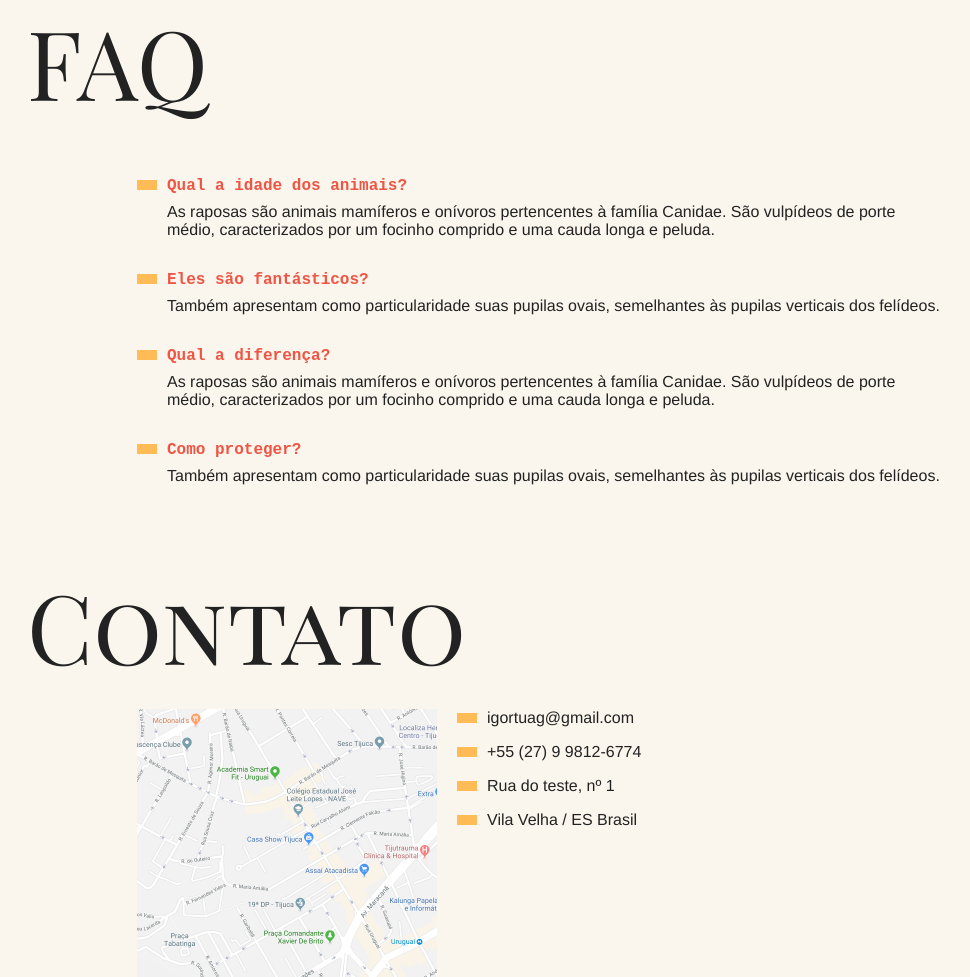
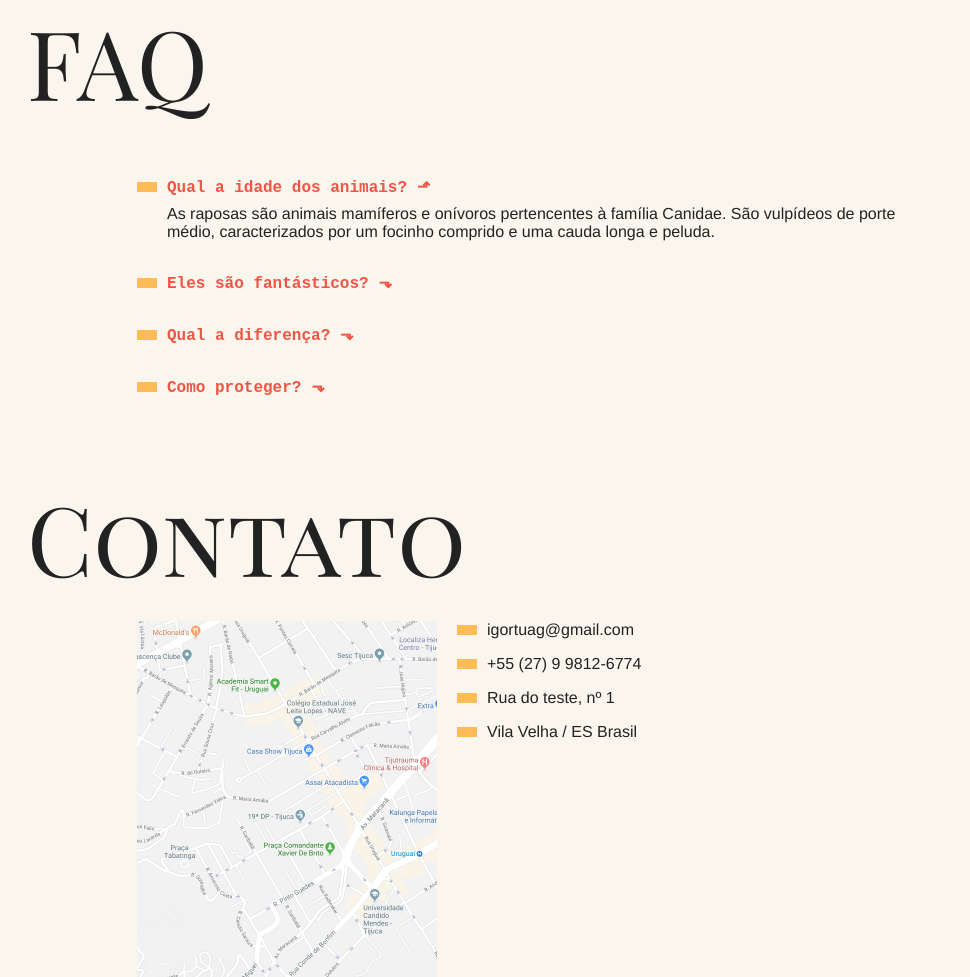
Before and after one commit to igortuag/animais-fantasticos, a plain HTML site: page index.html in a window 1280 px wide. Shown: the part 880-1857 px from the top of the page, without its empty margins (163-1133 px from the left). Drawn offline with Linux system fonts and the light colour scheme.

Commit message:
Accordion list

```diff
--- a/css/style.css
+++ b/css/style.css
@@ -254,3 +254,37 @@ html.textomaior {
     transform: translate3d(0, 0, 0);
   }
 }
+
+.js .js-accordion dt {
+  cursor: pointer;
+}
+
+.js .js-accordion dd {
+  display: none;
+}
+
+.js-accordion dt::after {
+  content: '⬎';
+  margin-left: 10px;
+}
+
+.js-accordion dt.ativo::after {
+  content: '⬏';
+  margin-left: 10px;
+}
+
+.js-accordion dd.ativo {
+  display: block;
+  animation: slideDown .5s;
+}
+
+@keyframes slideDown {
+  from {
+    opacity: 0;
+    max-height: 0;
+  }
+  to {
+    opacity: 1;
+    max-height: 200px;
+  }
+}
--- a/index.html
+++ b/index.html
@@ -256,7 +256,7 @@
 
     <section class="grid-section faq" id="faq">
       <h1 class="titulo">FAQ</h1>
-      <dl class="faq-lista">
+      <dl class="faq-lista js-accordion">
         <dt>Qual a idade dos animais?</dt>
         <dd>
           As raposas são animais mamíferos e onívoros pertencentes à família
--- a/script.js
+++ b/script.js
@@ -1,10 +1,11 @@
+const initTabNav = () => {
   const tabMenu = document.querySelectorAll(".js-tabmenu li");
   const tabContent = document.querySelectorAll(".js-tabcontent section");
 
   if (tabMenu.length) {
     const activeTab = (index) => {
       tabContent.forEach((section) => {
-      section.classList.remove("ativo");
+        section.classList.remove("activeClass");
       });
       tabContent[index].classList.add("ativo");
     };
@@ -17,3 +18,24 @@ if (tabMenu.length) {
 
     activeTab(0);
   }
+};
+initTabNav();
+
+const initAccordion = () => {
+  const accordionList = document.querySelectorAll(".js-accordion dt");
+  const activeClass = "ativo";
+  if (accordionList.length) {
+    accordionList[0].classList.add(activeClass);
+    accordionList[0].nextElementSibling.classList.add(activeClass);
+
+    const activeAccordion = (event) => {
+      event.currentTarget.classList.toggle(activeClass);
+      event.currentTarget.nextElementSibling.classList.toggle(activeClass);
+    };
+
+    accordionList.forEach((item) => {
+      item.addEventListener("click", activeAccordion);
+    });
+  }
+};
+initAccordion();
```
Also changed, not shown: 0309-navagacao-por-tabs/script.js (added, +19 -0 lines). Lines whose indentation alone changed are shown as unchanged.
